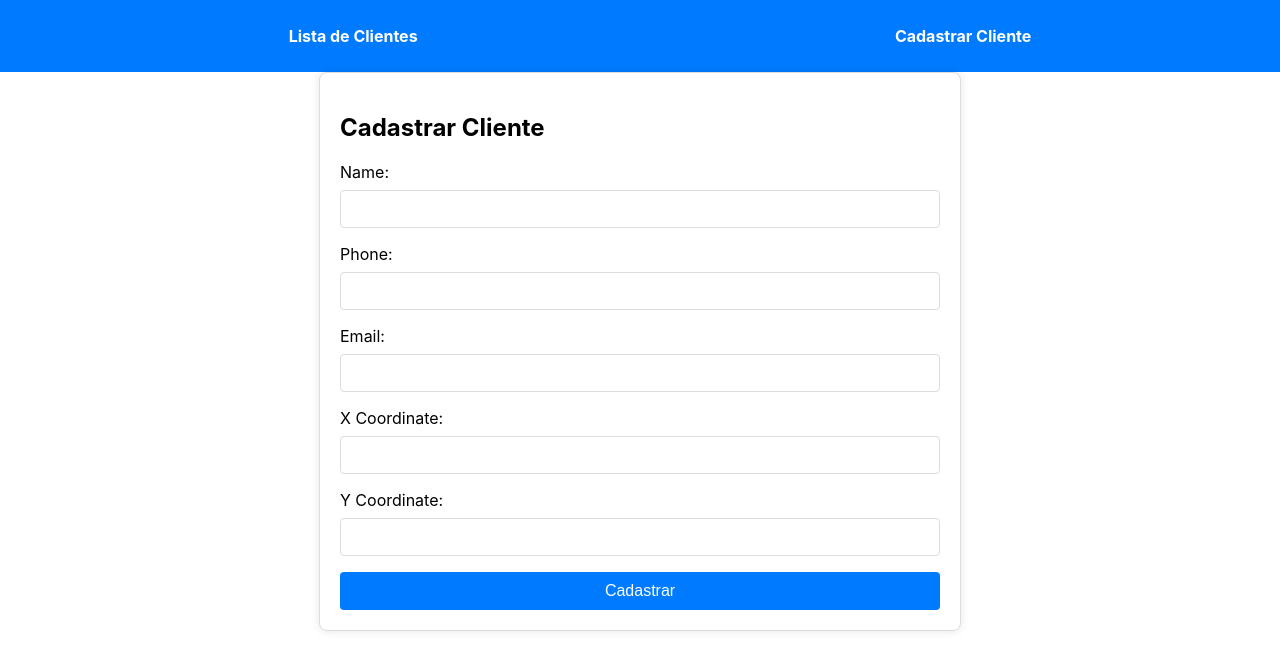
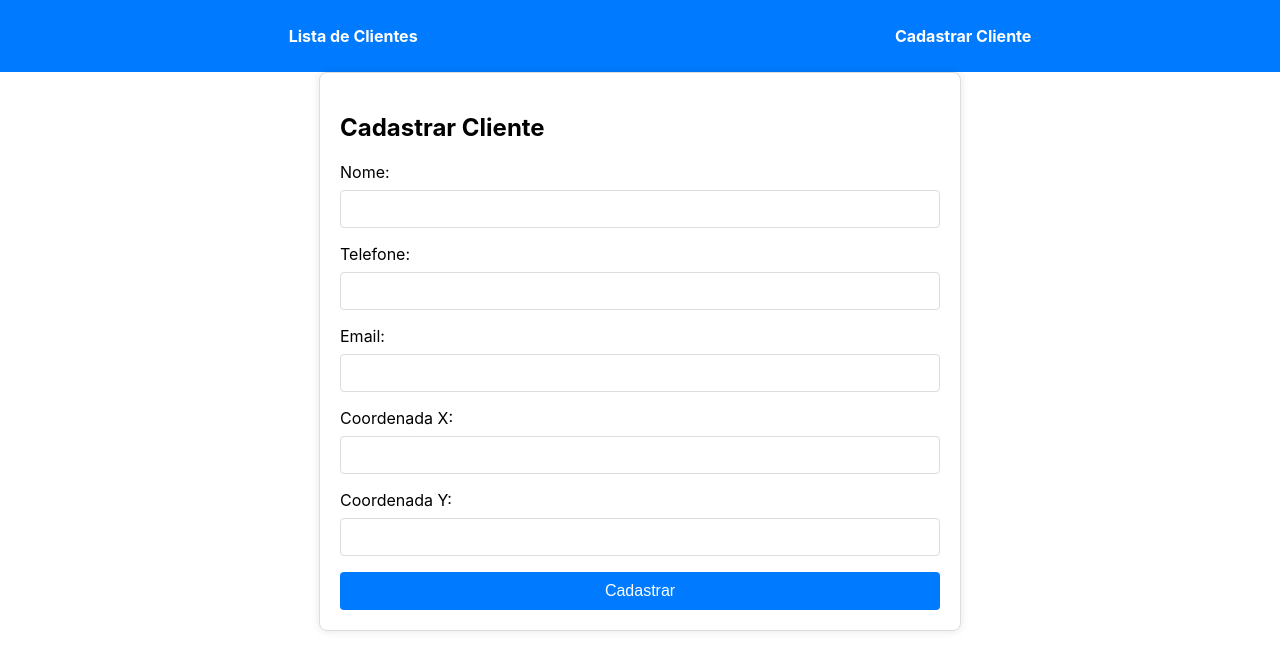
Before and after one commit to herverson/facilita-frontend, a React (Create React App) app: page /cadastro in a window 1280 px wide. Shown: the top 670 px of the page. Built offline with nearby package versions, Linux system fonts and the light colour scheme.

Commit message:
refactor forms

```diff
--- a/src/components/ClientForm/index.js
+++ b/src/components/ClientForm/index.js
@@ -42,19 +42,19 @@ const ClientForm = () => {
     <div className="client-form-container">
       <h2>Cadastrar Cliente</h2>
       <form onSubmit={handleFormSubmit}>
-        <label>Name:</label>
+        <label>Nome:</label>
         <input type="text" value={name} onChange={(e) => setName(e.target.value)} required />
 
-        <label>Phone:</label>
+        <label>Telefone:</label>
         <input type="text" value={phone} onChange={(e) => setPhone(e.target.value)} required />
 
         <label>Email:</label>
         <input type="email" value={email} onChange={(e) => setEmail(e.target.value)} required />
 
-        <label>X Coordinate:</label>
+        <label>Coordenada X:</label>
         <input type="text" value={xCoordinate} onChange={(e) => setXCoordinate(e.target.value)} required />
 
-        <label>Y Coordinate:</label>
+        <label>Coordenada Y:</label>
         <input type="text" value={yCoordinate} onChange={(e) => setYCoordinate(e.target.value)} required />
 
         <button type="submit">Cadastrar</button>
```
